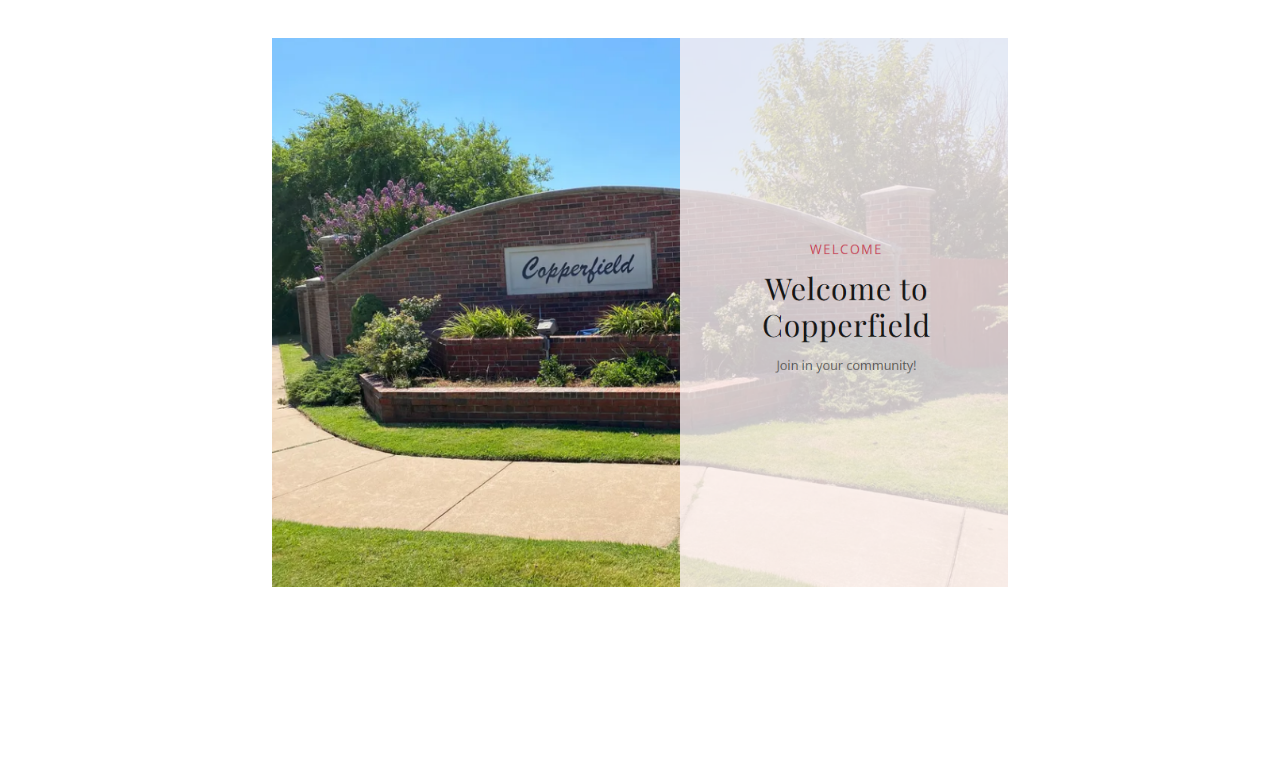
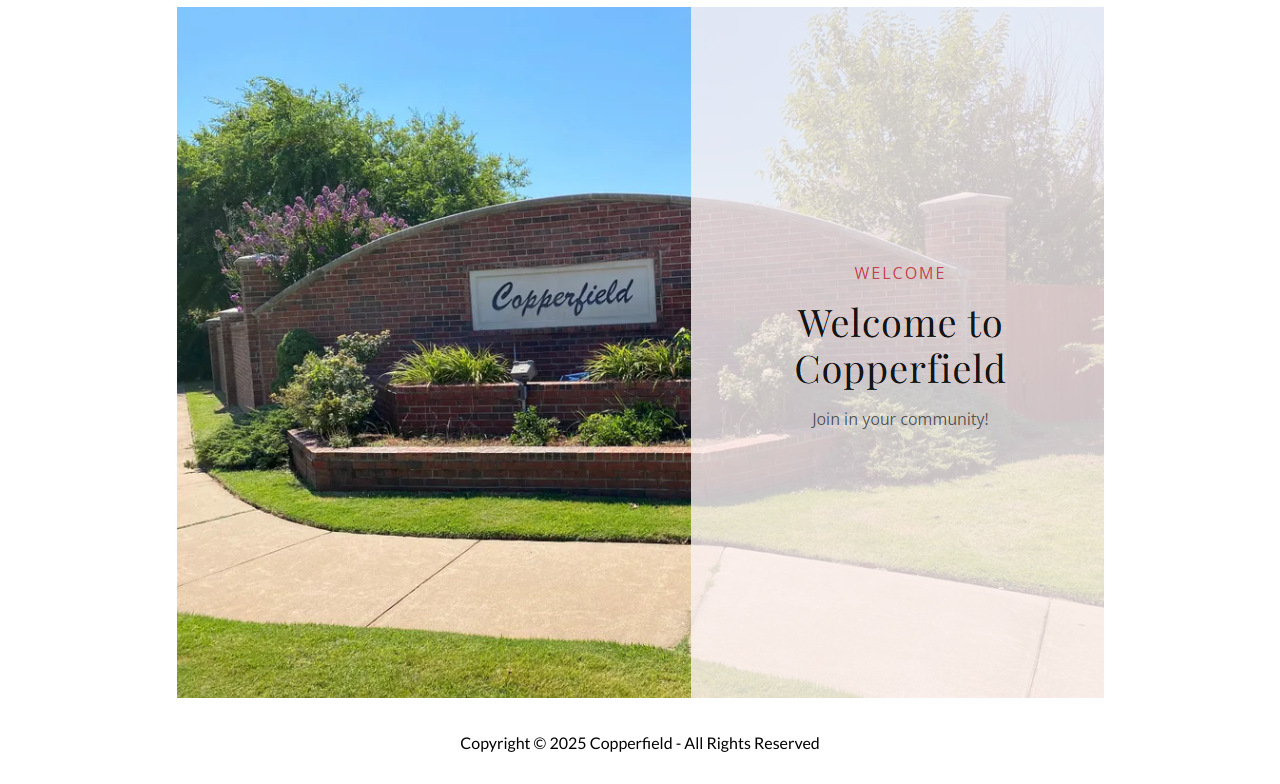
Before and after one commit to mmcmullinyohe/Copperfield, a plain HTML site: page index.html in a window 1280 px wide. Shown: the part 110-894 px from the top of the page. Before the commit the page ends 800 px from the top, so only its background shows below. Drawn offline with Linux system fonts and the light colour scheme; a web font is replaced by a local one.

Commit message:
Altered CSS

```diff
--- a/index.html
+++ b/index.html
@@ -22,16 +22,23 @@
                 </ul>
             </div>
         </nav>
-        <div class="welcome">
-            <figure class="welcome__img--container">
-                <img src="./assets/Copperfield Canva.png" class="welcome__img" alt="">
-            </figure>
-</div>
     </section>
-    <section id="About Us">
+    <section id="welcome">
+        <div class="flex flex-1">
+            <div class="welcome__row">
+                <figure class="welcome__img--container">
+                    <img src="./assets/Copperfield Canva.png" class="welcome__img">
+                </figure>
+            </div>
+        </div>
+    </section>
+    <section id="about-us">
 
     </section>
     <footer>
+        <div class=".row footer__row">
+            Copyright © 2025 Copperfield - All Rights Reserved
+        </div>
 
     </footer>
 </body>
--- a/styles.css
+++ b/styles.css
@@ -12,6 +12,13 @@ html {
     scroll-behavior: smooth;
 }
 
+.flex {
+    display: flex;
+}
+
+.flex-1 {
+    flex: 1;
+}
 
 li {
     list-style-type: none;
@@ -29,6 +36,7 @@ h1 {
     display: flex;
     justify-content: center;
 }
+
 
 /*NAVIGATION*/
 
@@ -56,23 +64,25 @@ nav {
 }
 
 /* Welcome */
-
-.welcome {
+.welcome__row {
     display: flex;
     justify-content: center;
-    margin: 24px 24px;
-    padding: 24px 32px;
     width: 100%;
-    max-width: 100vh;
-    position: absolute;
 }
 
 .welcome__img {
     width: 100%;
-    background-position: center;
-
+    max-width: fit-content;
 }
 
-.welcome__img--container {
-    transform: translateY(100px);
+/* FOOTER */
+
+footer {
+    padding: 32px 0px;
 }
+
+.footer__row {
+    display: flex;
+    justify-content: center;
+    width: 100%;
+}
```
